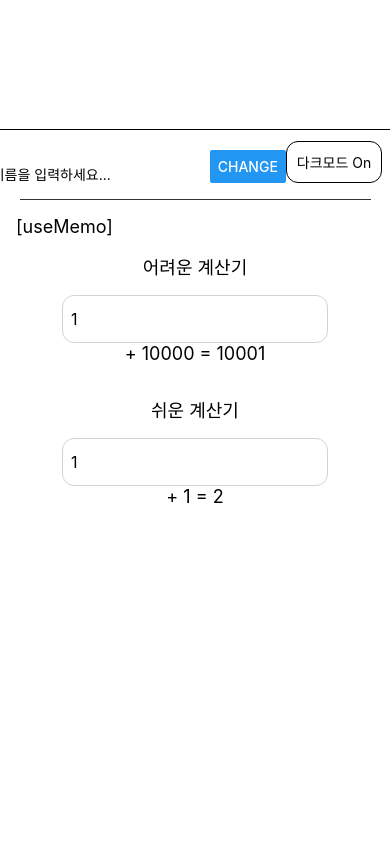
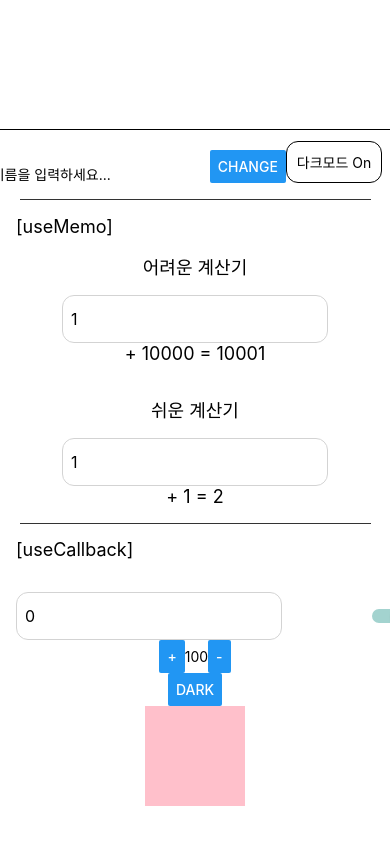
Before and after one commit to prettyturtle/Use-Practice, a React Native app: screen / in a window 390 px wide. Shown: the part 1204-2048 px from the top of the page. Before the commit the page ends 1711 px from the top, so only its background shows below. Built offline with nearby package versions, Linux system fonts and the light colour scheme.

Commit message:
useCallback

```diff
--- a/App.js
+++ b/App.js
@@ -9,6 +9,7 @@ import UseState from "./UseState"
 import { ThemeContext } from "./UseContext/ThemeContext"
 import { UserContext } from "./UseContext/UserContext"
 import UseMemo from "./UseMemo"
+import UseCallback from "./UseCallback"
 
 export default function App() {
   const [isDark, setIsDark] = useState(false)
@@ -31,6 +32,8 @@ export default function App() {
           </UserContext.Provider>
           <Divider />
           <UseMemo />
+          <Divider />
+          <UseCallback />
         </View>
       </ScrollView>
     </SafeAreaView>
--- /dev/null
+++ b/UseCallback.js
@@ -0,0 +1,126 @@
+import { useCallback } from "react"
+import { useState, useEffect } from "react"
+import { StyleSheet, View, Text, Button, TextInput, Switch } from "react-native"
+
+export default () => {
+  // ============== (1) ==============
+  const [number, setNumber] = useState(0)
+  const [toggle, setToggle] = useState(true)
+  const didTapPrintButton = useCallback(() => {
+    console.log(`NUMBER : ${number}`)
+  }, [number])
+
+  useEffect(() => {
+    console.log("didTapPrintButton이 변경되었습니다.")
+  }, [didTapPrintButton])
+
+  // ============== (2) ==============
+  const [size, setSize] = useState(100)
+  const [isDark, setIsDark] = useState(false)
+  const createBoxStyle = useCallback(() => {
+    return {
+      backgroundColor: "pink",
+      width: size,
+      height: size,
+    }
+  }, [size])
+
+  return (
+    <View style={styles.container}>
+      <Text style={styles.titleLabel}>[useCallback]</Text>
+      {/* ============== (1) ============== */}
+      <View style={styles.textInputContainer}>
+        <TextInput
+          placeholder="숫자를 입력하세요..."
+          value={String(number)}
+          onChangeText={(t) => setNumber(Number(t))}
+          style={styles.textInput}
+        />
+        <View style={styles.uploadButtonContainer}>
+          <Button
+            title="Print"
+            onPress={didTapPrintButton}
+            color="white"
+          />
+        </View>
+        <Switch
+          value={toggle}
+          onChange={() => setToggle(!toggle)}
+        />
+      </View>
+      {/* ============== (2) ============== */}
+      <View
+        style={{
+          backgroundColor: isDark ? "black" : "white",
+          flexDirection: "row",
+          alignItems: "center",
+        }}
+      >
+        <Button
+          title="+"
+          onPress={() => {
+            setSize(size + 3)
+          }}
+        />
+        <Text style={{ color: !isDark ? "black" : "white" }}>{size}</Text>
+        <Button
+          title="-"
+          onPress={() => {
+            setSize(size - 3)
+          }}
+        />
+      </View>
+      <Button
+        title="DARK"
+        onPress={() => {
+          setIsDark(!isDark)
+        }}
+      />
+      <Box createBoxStyle={createBoxStyle} />
+    </View>
+  )
+}
+
+const Box = ({ createBoxStyle }) => {
+  const [style, setStyle] = useState({})
+
+  useEffect(() => {
+    console.log("박스 키우기")
+    setStyle(createBoxStyle())
+  }, [createBoxStyle])
+  return <View style={{ ...style, marginBottom: 100 }} />
+}
+const styles = StyleSheet.create({
+  container: {
+    width: "100%",
+    alignItems: "center",
+  },
+  titleLabel: {
+    alignSelf: "baseline",
+    marginLeft: 16,
+    marginBottom: 16,
+    fontSize: 18,
+  },
+  textInputContainer: {
+    marginTop: 16,
+    width: "100%",
+    height: 48,
+    flexDirection: "row",
+    alignItems: "center",
+  },
+  textInput: {
+    borderRadius: 12,
+    height: "100%",
+    marginHorizontal: 16,
+    flex: 1,
+    borderColor: "lightgrey",
+    borderWidth: 0.4,
+    fontSize: 16,
+    paddingHorizontal: 8,
+  },
+  uploadButtonContainer: {
+    backgroundColor: "pink",
+    marginRight: 16,
+    borderRadius: 12.0,
+  },
+})
```
